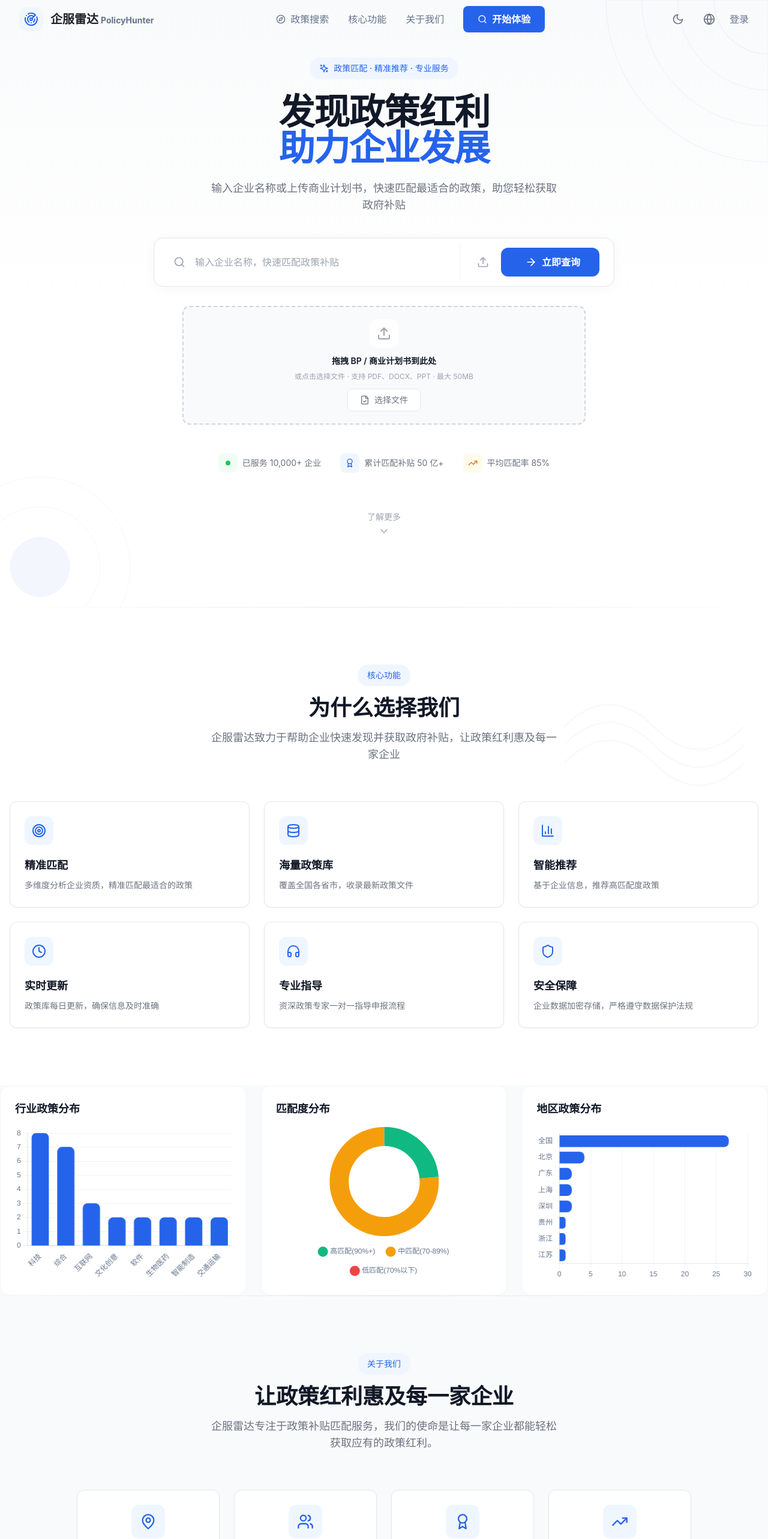
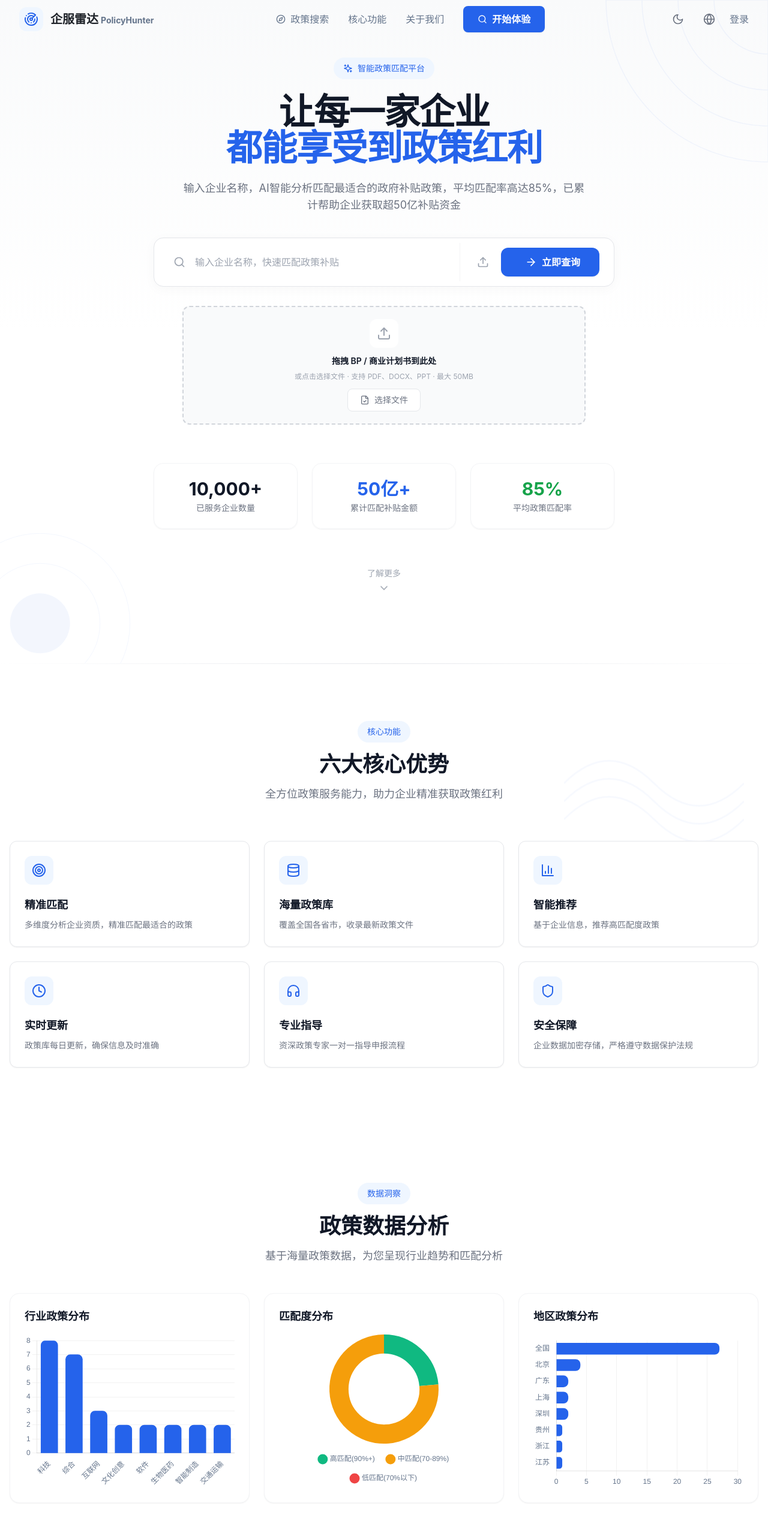
Before and after one commit to 30IO/policy-hunter, a React (Vite) app: page / in a window 1280 px wide. Shown: the top 2566 px of the page at 60% size. Built offline with nearby package versions, Linux system fonts and the light colour scheme.

Commit message:
Website optimization: fix naming inconsistency, improve layout, strengthen value proposition

```diff
--- a/index.html
+++ b/index.html
@@ -4,9 +4,9 @@
     <meta charset="UTF-8" />
     <link rel="icon" type="image/svg+xml" href="/vite.svg" />
     <meta name="viewport" content="width=device-width, initial-scale=1.0" />
-    <meta name="description" content="政策猎手 - 企业政策匹配平台，帮助企业发现政策红利" />
+    <meta name="description" content="企服雷达 - 企业政策匹配平台，帮助企业发现政策红利" />
     <meta name="keywords" content="政策,补贴,企业服务,政策匹配" />
-    <title>政策猎手 - 发现政策红利，助力企业发展</title>
+    <title>企服雷达 - 发现政策红利，助力企业发展</title>
   </head>
   <body>
     <div id="root"></div>
--- a/src/components/Features.jsx
+++ b/src/components/Features.jsx
@@ -79,10 +79,10 @@ function Features() {
             核心功能
           </span>
           <h2 className={`text-3xl sm:text-4xl font-semibold text-gray-900 dark:text-white mb-4 transition-all duration-700 delay-100 ${isVisible ? 'opacity-100 translate-y-0' : 'opacity-0 translate-y-4'}`}>
-            为什么选择我们
+            六大核心优势
           </h2>
           <p className={`text-gray-500 dark:text-gray-400 max-w-xl mx-auto text-base sm:text-lg transition-all duration-700 delay-200 ${isVisible ? 'opacity-100 translate-y-0' : 'opacity-0 translate-y-4'}`}>
-            企服雷达致力于帮助企业快速发现并获取政府补贴，让政策红利惠及每一家企业
+            全方位政策服务能力，助力企业精准获取政策红利
           </p>
         </div>
 
--- a/src/components/Hero.jsx
+++ b/src/components/Hero.jsx
@@ -41,17 +41,17 @@ function Hero({ onSubmit }) {
       <div className="max-w-5xl mx-auto text-center relative z-10">
         <div className="mb-6 inline-flex items-center space-x-2 px-4 py-2 rounded-full bg-blue-50 text-[#2563EB] text-sm font-medium dark:bg-blue-900/30">
           <Sparkles className="w-4 h-4" />
-          <span>政策匹配 · 精准推荐 · 专业服务</span>
+          <span>智能政策匹配平台</span>
         </div>
 
         <h1 className="text-3xl sm:text-4xl lg:text-5xl xl:text-6xl font-semibold mb-6 leading-tight tracking-tight">
-          <span className="text-gray-900 dark:text-white">发现政策红利</span>
+          <span className="text-gray-900 dark:text-white">让每一家企业</span>
           <br />
-          <span className="text-[#2563EB]">助力企业发展</span>
+          <span className="text-[#2563EB]">都能享受到政策红利</span>
         </h1>
 
-        <p className="text-base sm:text-lg text-gray-500 dark:text-gray-400 mb-10 max-w-xl mx-auto leading-relaxed">
-          输入企业名称或上传商业计划书，快速匹配最适合的政策，助您轻松获取政府补贴
+        <p className="text-base sm:text-lg text-gray-500 dark:text-gray-400 mb-10 max-w-2xl mx-auto leading-relaxed">
+          输入企业名称，AI智能分析匹配最适合的政府补贴政策，平均匹配率高达85%，已累计帮助企业获取超50亿补贴资金
         </p>
 
         <form onSubmit={handleSubmit} className="relative max-w-3xl mx-auto mb-8">
@@ -92,24 +92,18 @@ function Hero({ onSubmit }) {
           <DropZone ref={dropZoneRef} onFileSelected={onSubmit} />
         </div>
 
-        <div className="mt-12 flex flex-wrap justify-center gap-8 text-sm text-gray-500 dark:text-gray-400">
-          <div className="flex items-center space-x-2 group">
-            <div className="w-8 h-8 rounded-lg bg-green-50 dark:bg-green-900/30 flex items-center justify-center group-hover:bg-green-100 dark:group-hover:bg-green-900/40 transition-colors">
-              <div className="w-2 h-2 rounded-full bg-green-500"></div>
-            </div>
-            <span>已服务 10,000+ 企业</span>
+        <div className="mt-16 grid grid-cols-1 sm:grid-cols-3 gap-6 max-w-3xl mx-auto">
+          <div className="bg-white/80 dark:bg-gray-800/80 backdrop-blur-sm rounded-2xl p-6 border border-gray-100 dark:border-gray-700 shadow-sm hover:shadow-md transition-all duration-300">
+            <div className="text-3xl font-bold text-gray-900 dark:text-white mb-1">10,000+</div>
+            <div className="text-gray-500 dark:text-gray-400 text-sm">已服务企业数量</div>
           </div>
-          <div className="flex items-center space-x-2 group">
-            <div className="w-8 h-8 rounded-lg bg-blue-50 dark:bg-blue-900/30 flex items-center justify-center group-hover:bg-blue-100 dark:group-hover:bg-blue-900/40 transition-colors">
-              <Award className="w-4 h-4 text-[#2563EB]" />
-            </div>
-            <span>累计匹配补贴 50 亿+</span>
+          <div className="bg-white/80 dark:bg-gray-800/80 backdrop-blur-sm rounded-2xl p-6 border border-gray-100 dark:border-gray-700 shadow-sm hover:shadow-md transition-all duration-300">
+            <div className="text-3xl font-bold text-[#2563EB] mb-1">50亿+</div>
+            <div className="text-gray-500 dark:text-gray-400 text-sm">累计匹配补贴金额</div>
           </div>
-          <div className="flex items-center space-x-2 group">
-            <div className="w-8 h-8 rounded-lg bg-amber-50 dark:bg-amber-900/30 flex items-center justify-center group-hover:bg-amber-100 dark:group-hover:bg-amber-900/40 transition-colors">
-              <TrendingUp className="w-4 h-4 text-amber-600" />
-            </div>
-            <span>平均匹配率 85%</span>
+          <div className="bg-white/80 dark:bg-gray-800/80 backdrop-blur-sm rounded-2xl p-6 border border-gray-100 dark:border-gray-700 shadow-sm hover:shadow-md transition-all duration-300">
+            <div className="text-3xl font-bold text-green-600 dark:text-green-400 mb-1">85%</div>
+            <div className="text-gray-500 dark:text-gray-400 text-sm">平均政策匹配率</div>
           </div>
         </div>
 
--- a/src/components/charts/PolicyChart.jsx
+++ b/src/components/charts/PolicyChart.jsx
@@ -179,8 +179,22 @@ const PolicyChart = ({ filteredData }) => {
   }
 
   return (
+    <section className="py-24 px-4 bg-white dark:bg-gray-800">
+      <div className="max-w-7xl mx-auto">
+        <div className="text-center mb-12">
+          <span className="inline-block px-4 py-2 rounded-full bg-blue-50 text-[#2563EB] text-sm font-medium mb-4 dark:bg-blue-900/30">
+            数据洞察
+          </span>
+          <h2 className="text-3xl sm:text-4xl font-semibold text-gray-900 dark:text-white mb-4">
+            政策数据分析
+          </h2>
+          <p className="text-gray-500 dark:text-gray-400 max-w-xl mx-auto text-base sm:text-lg">
+            基于海量政策数据，为您呈现行业趋势和匹配分析
+          </p>
+        </div>
+
         <div className="grid grid-cols-1 lg:grid-cols-3 gap-6">
-      <div className="rounded-2xl p-6 border bg-white dark:bg-gray-800 border-gray-100 dark:border-gray-700">
+          <div className="rounded-2xl p-6 border bg-white dark:bg-gray-800 border-gray-100 dark:border-gray-700 shadow-sm hover:shadow-lg hover:border-blue-200 dark:hover:border-blue-900/50 transition-all duration-300">
             <h3 className="text-lg font-semibold mb-4 text-gray-900 dark:text-white">
               行业政策分布
             </h3>
@@ -189,7 +203,7 @@ const PolicyChart = ({ filteredData }) => {
             </div>
           </div>
 
-      <div className="rounded-2xl p-6 border bg-white dark:bg-gray-800 border-gray-100 dark:border-gray-700">
+          <div className="rounded-2xl p-6 border bg-white dark:bg-gray-800 border-gray-100 dark:border-gray-700 shadow-sm hover:shadow-lg hover:border-blue-200 dark:hover:border-blue-900/50 transition-all duration-300">
             <h3 className="text-lg font-semibold mb-4 text-gray-900 dark:text-white">
               匹配度分布
             </h3>
@@ -198,7 +212,7 @@ const PolicyChart = ({ filteredData }) => {
             </div>
           </div>
 
-      <div className="rounded-2xl p-6 border bg-white dark:bg-gray-800 border-gray-100 dark:border-gray-700">
+          <div className="rounded-2xl p-6 border bg-white dark:bg-gray-800 border-gray-100 dark:border-gray-700 shadow-sm hover:shadow-lg hover:border-blue-200 dark:hover:border-blue-900/50 transition-all duration-300">
             <h3 className="text-lg font-semibold mb-4 text-gray-900 dark:text-white">
               地区政策分布
             </h3>
@@ -207,6 +221,8 @@ const PolicyChart = ({ filteredData }) => {
             </div>
           </div>
         </div>
+      </div>
+    </section>
   )
 }
 
```
Lines whose indentation alone changed are shown as unchanged.
